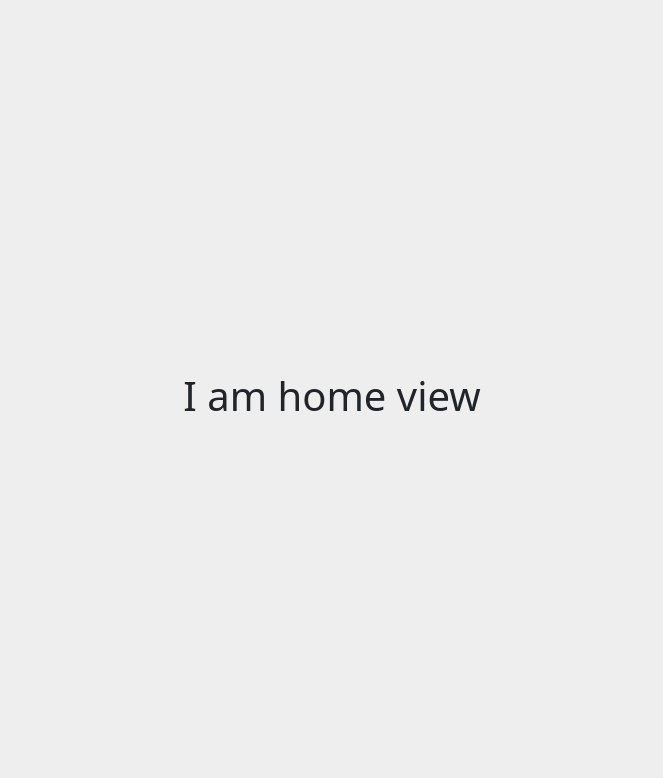
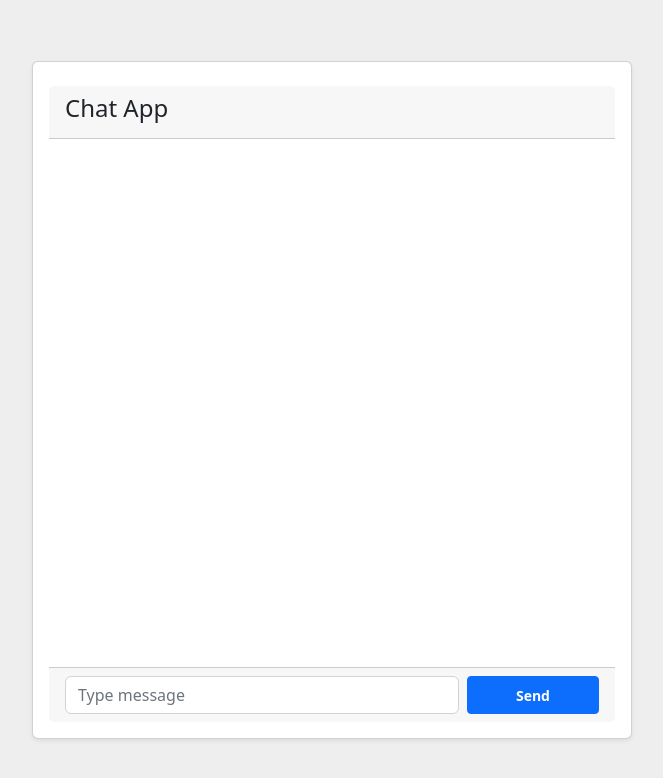
Before and after one commit to myominhtoo/mini-chat, a Vue app in the folder chat-client/: page / in a window 1280 px wide. Shown: the top 778 px of the page, without its empty margins (308-971 px from the left). Built offline with nearby package versions, Linux system fonts and the light colour scheme.

Commit message:
build tempalate for chat room

```diff
--- /dev/null
+++ b/chat-client/src/components/ChatContainer.vue
@@ -0,0 +1,18 @@
+<script setup  >
+
+ const props  = defineProps({
+  messages : {
+    type : Array,
+    default : []
+  }
+ });
+
+</script>
+
+<template>
+  <div class="w-100 p-2 card-body" id="chat-container" >
+    <small>
+
+    </small>
+  </div>
+</template>
--- /dev/null
+++ b/chat-client/src/components/MessageSendBox.vue
@@ -0,0 +1,21 @@
+<script setup >
+
+  const emits = defineEmits([ 'send-msg' ])
+
+  const  handleSendMessage = ( e ) => {
+      e.preventDefault();
+      emits('send-msg','hello world');
+  }
+
+</script>
+
+<template>
+  <div class="card-footer w-100" >
+    <form @submit="handleSendMessage($event)"  class="w-100 ">
+      <div class="d-flex gap-2">
+        <input type="text" class="form-control" placeholder="Type message" />
+        <button class="btn btn-sm btn-primary px-5 fw-bold">Send</button>
+      </div>
+    </form>
+  </div>
+</template>
--- a/chat-client/src/styles.css
+++ b/chat-client/src/styles.css
@@ -1,5 +1,7 @@
 :root{
     --pale-white:#eee;
+    --snow:#fff;
+    --pale-dk:rgba(0,0,0,0.45);
 }
 
 body{
@@ -22,3 +24,30 @@ input:focus{
     outline:none !important;
     border:none !important;
 }
+
+#chat-container{
+    background:var(--snow);
+    height:65vh;
+    max-height:65vh;
+    overflow-y:scroll;
+}
+
+#chat-container::-webkit-scrollbar {
+    display:none;
+    width: 3px;
+    height:5px;
+}
+
+#chat-container::-webkit-scrollbar-track {
+    box-shadow: inset 0 0 6px rgba(0, 0, 0, 0.3);
+}
+
+#chat-container::-webkit-scrollbar-thumb {
+    background-color: var(--pale-dk);
+    outline: 1px solid slategrey;
+}
+
+#main{
+    width:600px;
+    min-width:500px;
+}
--- a/chat-client/src/views/main/HomeView.vue
+++ b/chat-client/src/views/main/HomeView.vue
@@ -1,3 +1,22 @@
+<script setup >
+import { ref } from 'vue';
+import ChatContainer from '@/components/ChatContainer.vue';
+import MessageSendBox from "@/components/MessageSendBox.vue";
+
+  const messages = ref(['hi']);
+
+  const handleSend = ( msg ) => {
+      console.log(msg);
+  }
+
+</script>
+
 <template>
- <h1>I am home view</h1>
+  <main id="main" class="card shadow-sm p-3" >
+    <header class="card-header my-2 ">
+      <h4 class="text-start">Chat App</h4>
+    </header>
+    <ChatContainer :messages="messages" />
+    <MessageSendBox @send-msg="handleSend($event)"  />
+  </main>
 </template>
```
Also changed, not shown: chat-client/src/components/Message.vue (added, +16 -0 lines).
